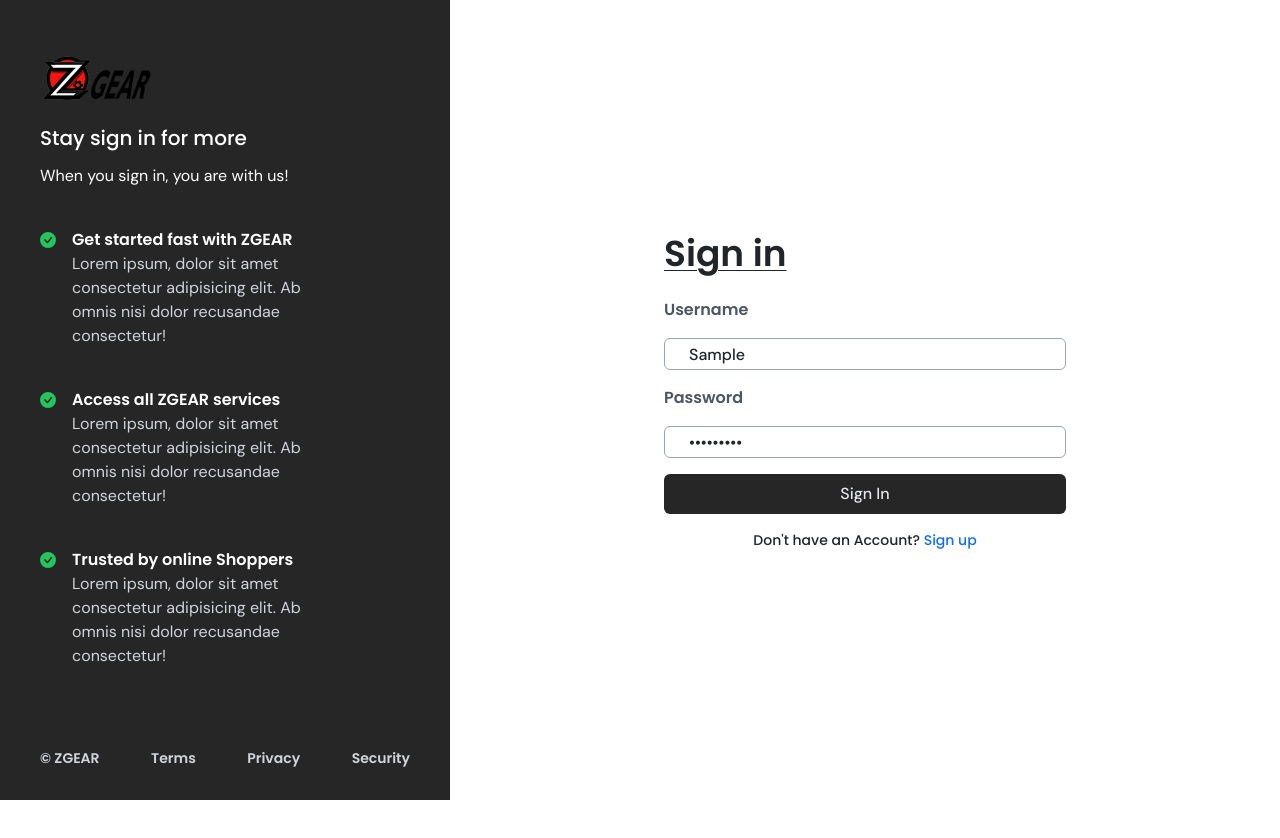
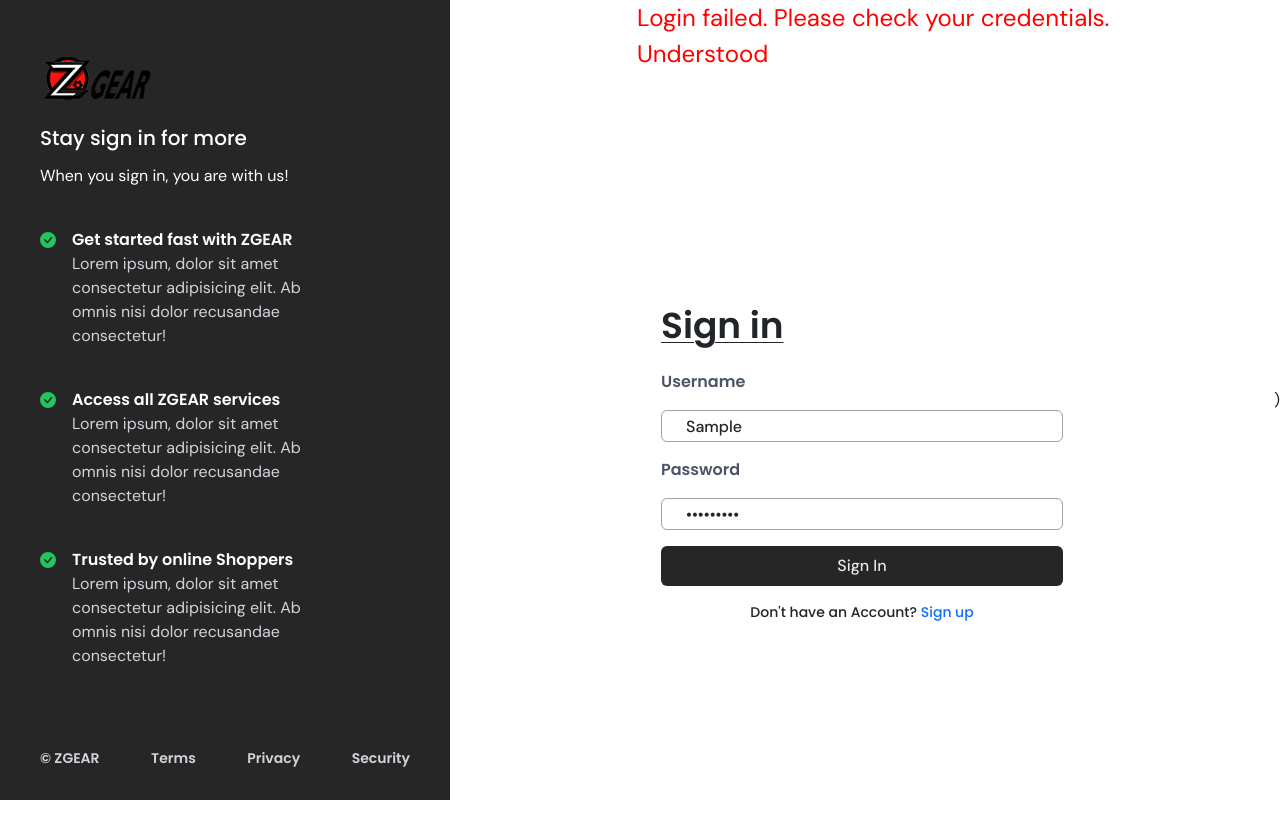
Before and after one commit to CG-ZGEAR/cg-zgear-app, a React (Create React App) app: page /signin in a window 1280 px wide. Both pictures are taken after typing "Sample", "Sample123" into the empty fields and a click on the button "Sign In". Shown: the top 838 px of the page. Before the commit the page ends 800 px from the top, so only its background shows below. Built offline with nearby package versions, Linux system fonts and the light colour scheme; no server answers.

Commit message:
annoucement of signln

```diff
--- a/package.json
+++ b/package.json
@@ -24,6 +24,7 @@
     "react-router-dom": "^6.6.0",
     "react-scripts": "^5.0.1",
     "react-slick": "^0.29.0",
+    "react-toastify": "^10.0.3",
     "redux-persist": "^6.0.0",
     "slick-carousel": "^1.8.1",
     "sweetalert2": "^11.10.2",
--- a/src/api/userAPI.js
+++ b/src/api/userAPI.js
@@ -114,7 +114,9 @@
         username: LoginRequestDTO.username,
         password: LoginRequestDTO.password,
       },
-    });return response.data;
+    });
+    console.log(response.data)
+    return response.data;
   } catch (error) {
     console.error("Register user API error:", error);
     throw error;
--- a/src/features/user/userSlice.js
+++ b/src/features/user/userSlice.js
@@ -92,6 +92,7 @@
 export const loginUser = createAsyncThunk("login", async (LoginRequestDTO) => {
   try {
     const response = await getLoginUser(LoginRequestDTO);
+      console.log(response);
     return response;
   } catch (error) {
     console.error("Login user error:", error);
--- a/src/pages/Account/SignIn.js
+++ b/src/pages/Account/SignIn.js
@@ -14,6 +14,7 @@
   const dispatch = useDispatch();
   const navigate = useNavigate();
   const loginSuccess = useSelector(selectLoginSuccess);
+  const [isErrorVisible, setIsErrorVisible] = useState(true);
 
   // ============= Initial State Start here =============
   const [username, setUsername] = useState("");
@@ -26,6 +27,9 @@
   // ============= Error Msg End here ===================
   const [successMsg, setSuccessMsg] = useState("");
   // ============= Event Handler Start here =============
+
+  const [error, setError] = useState(null);
+
   const handleEmail = (e) => {
     setUsername(e.target.value);
     setErrEmail("");
@@ -39,13 +43,19 @@
   const user = useSelector(selectUserLogin);
 
   useEffect(() => {
+
+    console.log("user", loginSuccess);
+    console.log("rro", error);
+
+    // Check if it's the initial render
+    if (loginSuccess !== null) {
       if (loginSuccess) {
+        // Handle successful login
         setSuccessMsg(
             `Hello dear, Thank you for your attempt. We are processing to validate your access. Till then stay connected and additional assistance will be sent to you by your mail at ${username}`
         );
         setUsername("");
         setPassword("");
-
 
         if (user.roles.includes("ROLE_ADMIN")) {
           navigate("/admin");
@@ -55,8 +65,12 @@
 
         localStorage.setItem("accessToken", user.token);
       }
-  }, [loginSuccess, username, navigate, user]);
+    }
+  }, [loginSuccess, username, navigate]);
 
+  const handleDismissError = () => {
+    setIsErrorVisible(false);
+  };
   const handleSignUp = (e) => {
     e.preventDefault();
 
@@ -76,6 +90,7 @@
 
       dispatch(loginUser(userLogin));
     }
+    setError("Login failed. Please check your credentials.");
   };
 
   return (
@@ -148,7 +163,15 @@
           </div>
         </div>
       </div>
+
       <div className="w-full lgl:w-1/2 h-full">
+
+        {isErrorVisible && error != null && (
+            <div style={{ color: "red", fontSize: "1.5rem" }}>
+              {error}<br/>
+              <button onClick={handleDismissError}>Understood</button>
+            </div>
+        )}
         {successMsg ? (
           <div className="w-full lgl:w-[500px] h-full flex flex-col justify-center">
             <p className="w-full px-4 py-10 text-green-500 font-medium font-titleFont">
@@ -227,7 +250,7 @@
             </div>
           </form>
         )}
-      </div>
+      </div>)
     </div>
   );
 };
```
Also changed, not shown: 1 other file (tests, documents, lock files or other folders). Lines whose indentation alone changed are shown as unchanged.
